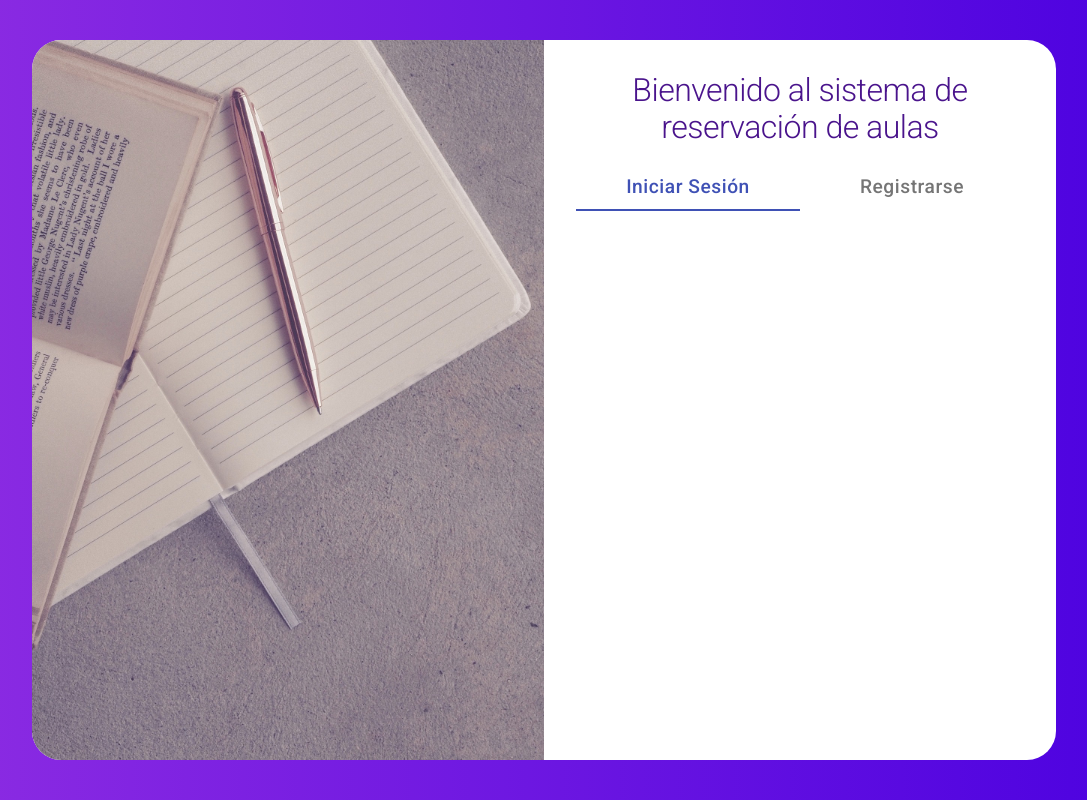
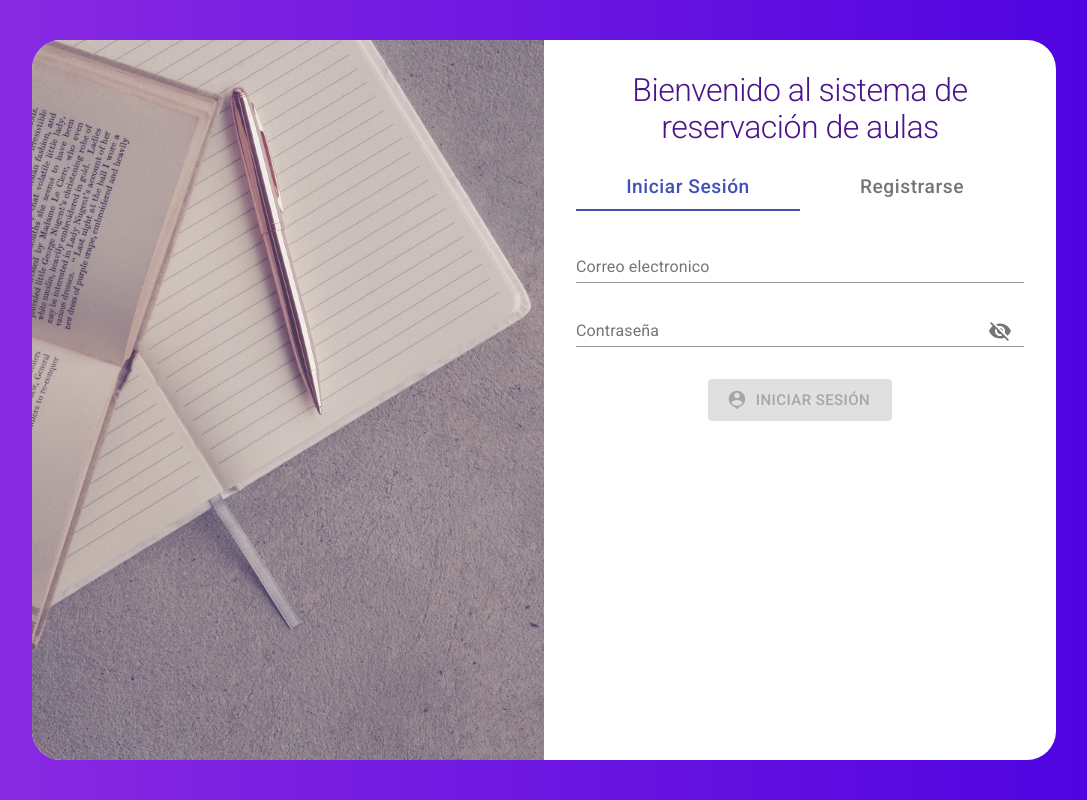
Before and after one commit to CarlosSaSa/reservation-app, a React (Create React App) app: page / in a window 1280 px wide. Shown: the whole page, without its empty margins (96-1183 px from the left). Built offline with nearby package versions, Linux system fonts and the light colour scheme.

Commit message:
Se agrego la parte de Iniciar Sesión

```diff
--- a/src/components/AppBar/AppBar.js
+++ b/src/components/AppBar/AppBar.js
@@ -3,8 +3,9 @@ import { useAppBar } from '../../styles/styleTabs';
 import { AppBar, Box, Tab, Tabs } from '@material-ui/core';
 import { FormRegister } from '../formRegister';
 import { Formik } from 'formik';
-import { RegisterForm } from '../../utils/FormObjects';
-import { SchemaRegister } from '../../utils/SchemasForm';
+import { RegisterForm, LoginFormObject } from '../../utils/FormObjects';
+import { SchemaRegister, SchemaLogin } from '../../utils/SchemasForm';
+import { LoginForm } from '../Login/loginForm';
 
 
 export const AppBarLeft = () => {
@@ -17,9 +18,15 @@ export const AppBarLeft = () => {
     };
 
     // Unicamente se ejecuta cuando el formulario es valido
-    const onSubmit = (field, actions) => {
+    const onSubmitRegister = (field, actions) => {
         console.log(field);
         actions.setSubmitting(false);
+    }
+
+    // Cuando el formulario sea valido
+    const onSubmitLogin = ( field, actions ) => {
+        console.log(field);
+        actions.setSubmitting(false)
     }
 
     return (
@@ -31,12 +38,18 @@ export const AppBarLeft = () => {
                 </Tabs>
             </AppBar>
             <TabPanel value={value} index={0}>
+                <Formik
+                    initialValues = { LoginFormObject }
+                    validationSchema = { SchemaLogin }
+                    onSubmit = { onSubmitLogin }
+                    children = { (props) => <LoginForm { ...props } /> }
+                     />
             </TabPanel>
             <TabPanel value={value} index={1}>
                <Formik
                     initialValues = { RegisterForm }
                     validationSchema = { SchemaRegister }
-                    onSubmit = { onSubmit }
+                    onSubmit = { onSubmitRegister }
                     children = { props => <FormRegister {...props} /> }
                 />
             </TabPanel>
--- /dev/null
+++ b/src/components/Login/loginForm.js
@@ -0,0 +1,74 @@
+import { Button, FormControl, FormHelperText, Grid, IconButton, Input, InputAdornment, InputLabel, TextField } from '@material-ui/core';
+import { Visibility, VisibilityOff } from '@material-ui/icons';
+import PersonPinIcon from '@material-ui/icons/PersonPin';
+import React, { useState } from 'react';
+import { LoginStyles } from '../../styles/styleLogin';
+
+export const LoginForm = ({ dirty, errors, handleBlur, handleChange, handleSubmit, isValid, touched, values }) => {
+
+    const [showPassword, setShowPassword] = useState(false);
+    const loginStyles = LoginStyles();
+
+    return (
+        <form onSubmit={handleSubmit} >
+            <Grid container>
+                <Grid item xs={12} className = { loginStyles.spacingLabels } >
+                    <TextField
+                        value={values.correo}
+                        name="correo"
+                        label="Correo electronico"
+                        placeholder="Ej. yo@yo.com"
+                        multiline
+                        fullWidth
+                        onBlur={handleBlur}
+                        onChange={handleChange}
+                        error={touched.correo && errors.correo ? true : false}
+                        helperText={touched.correo && errors.correo && errors.correo}
+                    />
+                </Grid>
+                <Grid item container justify="center" xs={12} className = { loginStyles.spacingLabels }>
+                    <FormControl fullWidth error={touched.password && errors.password ? true : false}>
+                        <InputLabel htmlFor="standard-adornment-password"> Contraseña </InputLabel>
+                        <Input
+                            id="standard-adornment-password"
+                            value={values.password}
+                            type={showPassword ? 'text' : 'password'}
+                            name="password"
+                            endAdornment={<IconPassword setShowPassword={setShowPassword} showPassword={showPassword} />}
+                            onBlur={handleBlur}
+                            onChange={handleChange}
+                        />
+                        {touched.password && errors.password && <FormHelperText> {errors.password} </FormHelperText>}
+                    </FormControl>
+                    <Button
+                        className={ loginStyles.spacingButton }
+                        type="submit"
+                        variant="contained"
+                        color="primary"
+                        size="large"
+                        disabled={!(isValid && dirty)}
+                        startIcon={< PersonPinIcon />}
+                    >
+                        Iniciar Sesión
+                </Button>
+                </Grid>
+            </Grid>
+        </form>
+    )
+}
+
+const IconPassword = ({ setShowPassword, showPassword }) => {
+
+    return (
+        <InputAdornment position="end">
+            <IconButton
+                aria-label="toggle password visibility"
+                onClick={() => setShowPassword(!showPassword)}
+                onMouseDown={(e) => e.preventDefault()}
+            >
+                {showPassword ? <Visibility /> : <VisibilityOff />}
+            </IconButton>
+        </InputAdornment>
+    )
+
+}
--- a/src/components/formRegister.js
+++ b/src/components/formRegister.js
@@ -5,24 +5,11 @@ import VisibilityOff from '@material-ui/icons/VisibilityOff';
 import { useStyleForm } from '../styles/styleTabs';
 import PersonAddIcon from '@material-ui/icons/PersonAdd';
 
-export const FormRegister = (props) => {
-
-  const { handleChange, values: Values, handleSubmit, isValid, dirty, errors, touched, handleBlur } = props;
-  console.log(props);
+export const FormRegister = ( { handleChange, values, handleSubmit, isValid, dirty, errors, touched, handleBlur } ) => {
 
   const classesForm = useStyleForm();
-  const [values, setValues] = useState({ password: '', showPassword: false });
-  const [repeatPassword, setRepeatPassword] = useState({ repeatPassword: '', showRepitPassword: false });
-
-  const handleShowPassword = (prop) => (event) => {
-    setValues({ ...values, [prop]: event.target.value });
-    handleChange(event);
-  }
-
-  const handleShowRepeatPassword = (prop) => (event) => {
-    setRepeatPassword({ ...repeatPassword, [prop]: event.target.value });
-    handleChange(event);
-  }
+  const [showPassword, setShowPassword ] = useState(false);
+  const [ showRepeatPassword, setRepeatPassword] = useState(false);
 
   return (
     // con onSubmit evitacion la propagacion del evento es decir que se recarge de nuevo la pagina
@@ -39,7 +26,7 @@ export const FormRegister = (props) => {
             name="nombre"
             onBlur = { handleBlur }
             onChange={handleChange}
-            value ={ Values.nombre }
+            value ={ values.nombre }
             error = { touched.nombre && errors.nombre ? true : false }
             helperText={ touched.nombre && errors.nombre && errors.nombre }
           />
@@ -55,7 +42,7 @@ export const FormRegister = (props) => {
             name="apellido"
             onChange={handleChange}
             onBlur = { handleBlur }
-            value = { Values.apellido }
+            value = { values.apellido }
             error = { touched.apellido && errors.apellido ? true : false  }
             helperText={ touched.apellido && errors.apellido && errors.apellido }
           />
@@ -69,7 +56,7 @@ export const FormRegister = (props) => {
             multiline
             margin="none"
             name="correo"
-            value = { Values.correo }
+            value = { values.correo }
             onChange={handleChange}
             onBlur = { handleBlur }
             error = { touched.correo && errors.correo ? true: false }
@@ -81,21 +68,13 @@ export const FormRegister = (props) => {
             <InputLabel htmlFor="standard-adornment-password">Password</InputLabel>
             <Input
               id="standard-adornment-password"
-              type={values.showPassword ? 'text' : 'password'}
-              value={Values.password}
+              type={ showPassword ? 'text' : 'password'}
+              value={ values.password }
               name="password"
-              onChange={handleShowPassword('password')}
+              onChange={ handleChange }
               onBlur = { handleBlur }
               endAdornment={
-                <InputAdornment position="end">
-                  <IconButton
-                    aria-label="toggle password visibility"
-                    onClick={() => setValues({ ...values, showPassword: !values.showPassword })}
-                    onMouseDown={(e) => e.preventDefault()}
-                  >
-                    {values.showPassword ? <Visibility /> : <VisibilityOff />}
-                  </IconButton>
-                </InputAdornment>
+                <IconRegister setshowPassword = { setShowPassword } showPassword = { showPassword } />
               }
             />
             { touched.password && errors.password && <FormHelperText> { errors.password } </FormHelperText> }
@@ -103,24 +82,16 @@ export const FormRegister = (props) => {
         </Grid>
         <Grid container item xs={12} justify="center">
           <FormControl fullWidth className={classesForm.espacio} error = { touched.repeatPassword && errors.repeatPassword ? true: false }>
-            <InputLabel htmlFor="standard-adornment-repeatpassword">Repeat Password </InputLabel>
+            <InputLabel htmlFor="standard-adornment-repeatpassword"> Confirmación de contraseña </InputLabel>
             <Input
               id="standard-adornment-repeatpassword"
-              type={repeatPassword.showRepitPassword ? 'text' : 'password'}
-              value={Values.repeatPassword}
+              type={ showRepeatPassword ? 'text' : 'password'}
+              value={ values.repeatPassword }
               name="repeatPassword"
               onBlur = { handleBlur }
-              onChange={handleShowRepeatPassword('repeatPassword')}
+              onChange={ handleChange }
               endAdornment={
-                <InputAdornment position="end">
-                  <IconButton
-                    aria-label="toggle password visibility"
-                    onClick={() => setRepeatPassword({ ...repeatPassword, showRepitPassword: !repeatPassword.showRepitPassword })}
-                    onMouseDown={(e) => e.preventDefault()}
-                  >
-                    {repeatPassword.showRepitPassword ? <Visibility /> : <VisibilityOff />}
-                  </IconButton>
-                </InputAdornment>
+                <IconRegister setshowPassword = { setRepeatPassword } showPassword = { showRepeatPassword } />
               }
             />
             {touched.repeatPassword && errors.repeatPassword && <FormHelperText> { errors.repeatPassword } </FormHelperText> }
@@ -142,3 +113,17 @@ export const FormRegister = (props) => {
     </form>
   )
 }
+
+const IconRegister = ({ setshowPassword, showPassword }) => {
+  return (
+    <InputAdornment position="end">
+    <IconButton
+      aria-label="toggle password visibility"
+      onClick={() => setshowPassword( !showPassword ) }
+      onMouseDown={(e) => e.preventDefault()}
+    >
+      { showPassword ? <Visibility /> : <VisibilityOff />}
+    </IconButton>
+  </InputAdornment>
+  )
+}
--- /dev/null
+++ b/src/styles/styleLogin.js
@@ -0,0 +1,11 @@
+import { makeStyles } from "@material-ui/core/styles";
+
+// Estilos para el login
+export const LoginStyles = makeStyles({
+    spacingLabels: {
+        margin: '0.5rem 0'
+    },
+    spacingButton: {
+        margin: '2rem 0'
+    }
+})
--- a/src/utils/FormObjects.js
+++ b/src/utils/FormObjects.js
@@ -5,3 +5,8 @@ export const RegisterForm = {
     password: '',
     repeatPassword: ''
 }
+
+export const LoginFormObject = {
+    correo: '',
+    password: ''
+}
--- a/src/utils/SchemasForm.js
+++ b/src/utils/SchemasForm.js
@@ -7,3 +7,10 @@ export const SchemaRegister = Yup.object().shape({
     password: Yup.string().min(5, 'La contraseña debe tener al menos 5 caracteres').required('El password es obligatorio'),
     repeatPassword: Yup.string().oneOf([ Yup.ref('password'), null ], 'Las contraseñas deben coincider').required('Debe escribir la confirmación de la contraseña')
 });
+
+// validacion para el login
+export const SchemaLogin = Yup.object().shape({
+    correo: Yup.string().email('Debe ser un correo válido')
+            .required('Este campo es obligatorio'),
+    password: Yup.string().required('La contraseña es requerida')
+})
```
